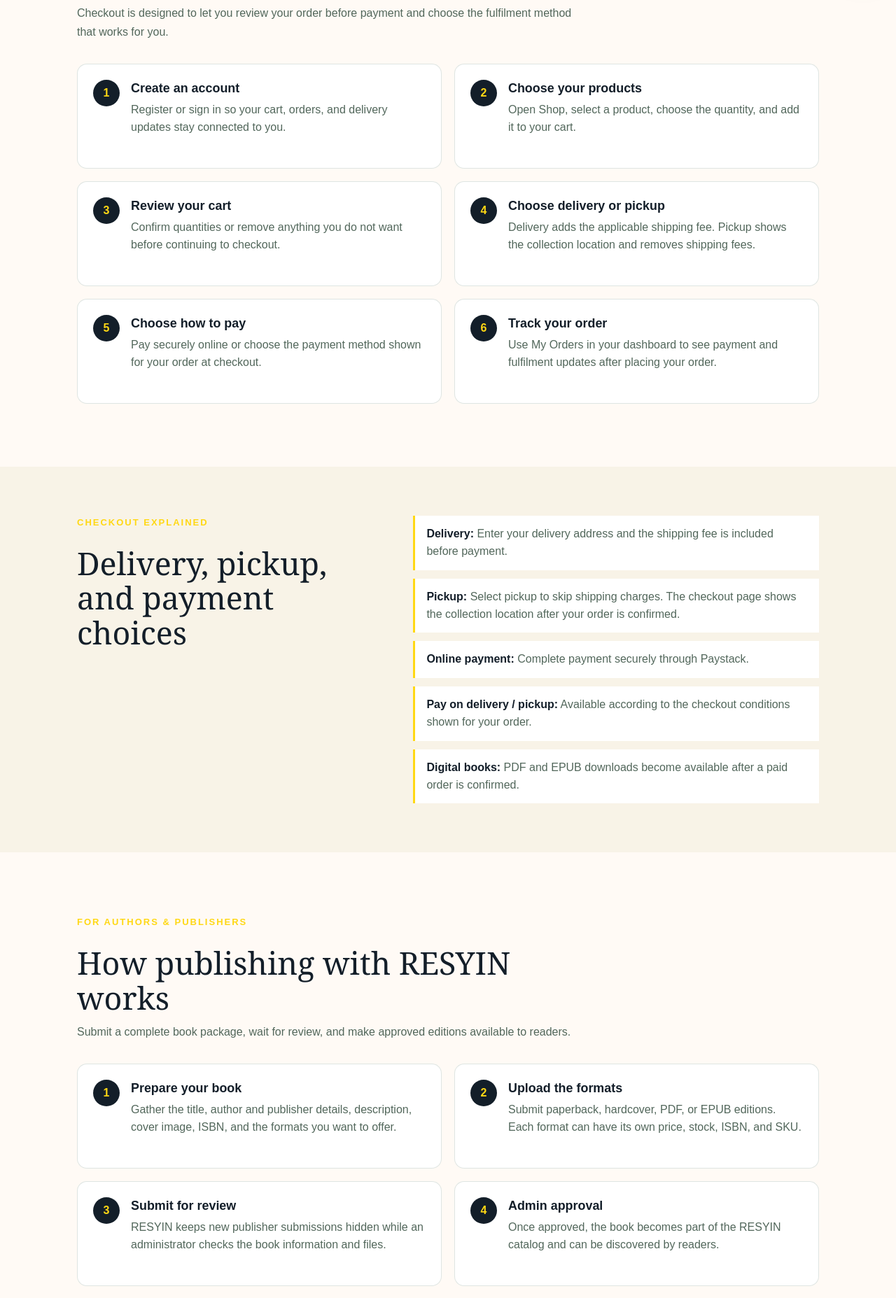
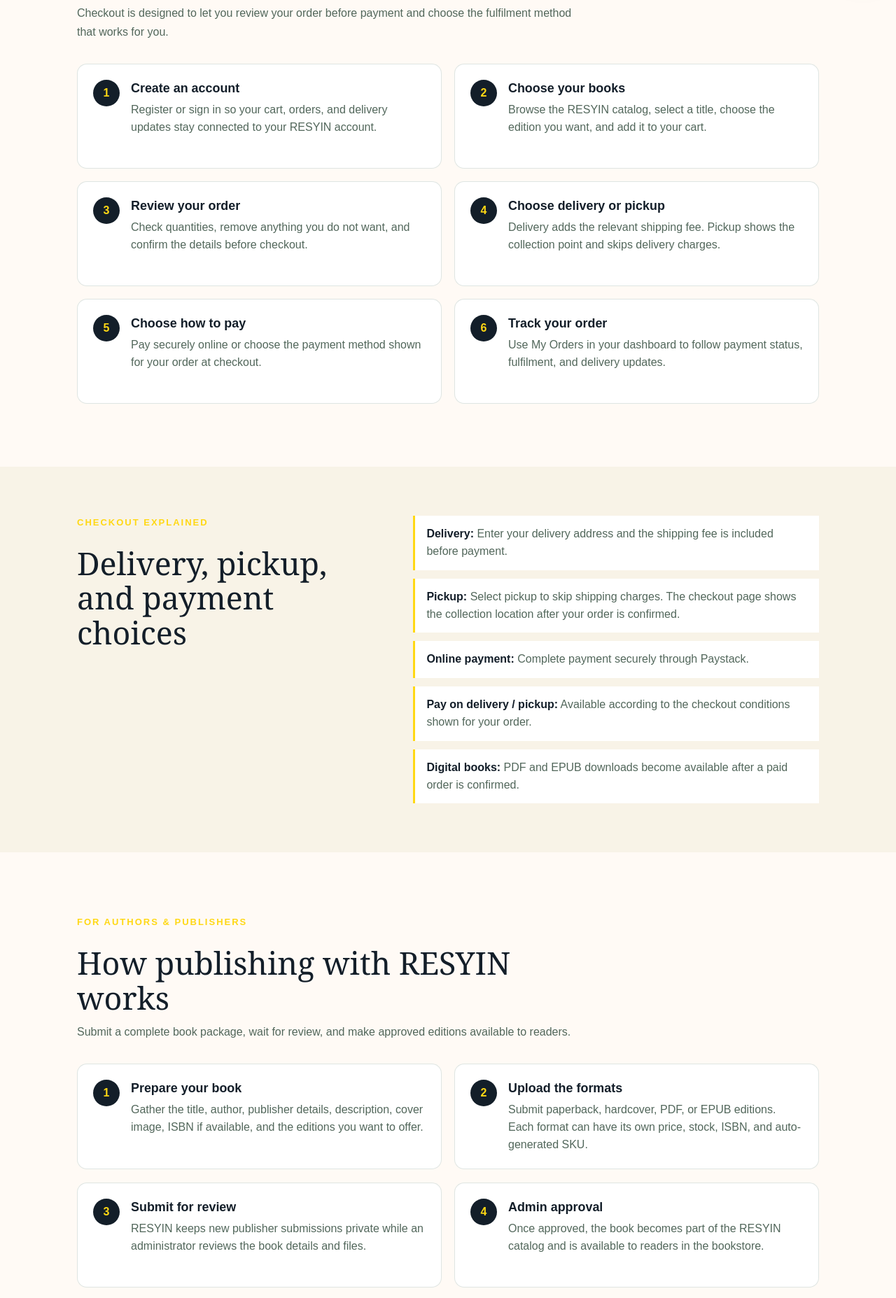
Before and after one commit to princebelieve/ResyinPublications, a React (Vite) app in the folder client/: page /how-to-use in a window 1280 px wide. Shown: the part 821-2676 px from the top of the page at 70% size. Built offline with nearby package versions, Linux system fonts and the light colour scheme; no server answers.

Commit message:
Project code cleaned

```diff
--- a/client/src/pages/HowToUse.jsx
+++ b/client/src/pages/HowToUse.jsx
@@ -3,20 +3,20 @@
 import Footer from "../components/Footer";
 
 const purchaseSteps = [
-  ["1", "Create an account", "Register or sign in so your cart, orders, and delivery updates stay connected to you."],
-  ["2", "Choose your products", "Open Shop, select a product, choose the quantity, and add it to your cart."],
-  ["3", "Review your cart", "Confirm quantities or remove anything you do not want before continuing to checkout."],
-  ["4", "Choose delivery or pickup", "Delivery adds the applicable shipping fee. Pickup shows the collection location and removes shipping fees."],
+  ["1", "Create an account", "Register or sign in so your cart, orders, and delivery updates stay connected to your RESYIN account."],
+  ["2", "Choose your books", "Browse the RESYIN catalog, select a title, choose the edition you want, and add it to your cart."],
+  ["3", "Review your order", "Check quantities, remove anything you do not want, and confirm the details before checkout."],
+  ["4", "Choose delivery or pickup", "Delivery adds the relevant shipping fee. Pickup shows the collection point and skips delivery charges."],
   ["5", "Choose how to pay", "Pay securely online or choose the payment method shown for your order at checkout."],
-  ["6", "Track your order", "Use My Orders in your dashboard to see payment and fulfilment updates after placing your order."],
+  ["6", "Track your order", "Use My Orders in your dashboard to follow payment status, fulfilment, and delivery updates."],
 ];
 
 const publisherSteps = [
-  ["Prepare your book", "Gather the title, author and publisher details, description, cover image, ISBN, and the formats you want to offer."],
-  ["Upload the formats", "Submit paperback, hardcover, PDF, or EPUB editions. Each format can have its own price, stock, ISBN, and SKU."],
-  ["Submit for review", "RESYIN keeps new publisher submissions hidden while an administrator checks the book information and files."],
-  ["Admin approval", "Once approved, the book becomes part of the RESYIN catalog and can be discovered by readers."],
-  ["Reach readers", "Customers can purchase the physical editions or download the PDF/EPUB after a paid order is confirmed."],
+  ["Prepare your book", "Gather the title, author, publisher details, description, cover image, ISBN if available, and the editions you want to offer."],
+  ["Upload the formats", "Submit paperback, hardcover, PDF, or EPUB editions. Each format can have its own price, stock, ISBN, and auto-generated SKU."],
+  ["Submit for review", "RESYIN keeps new publisher submissions private while an administrator reviews the book details and files."],
+  ["Admin approval", "Once approved, the book becomes part of the RESYIN catalog and is available to readers in the bookstore."],
+  ["Reach readers", "Customers can purchase physical editions or download the approved PDF/EPUB after payment is confirmed."],
 ];
 
 export default function HowToUse() {
--- a/client/src/pages/PrivacyPolicy.jsx
+++ b/client/src/pages/PrivacyPolicy.jsx
@@ -5,12 +5,12 @@
 export default function PrivacyPolicy() {
   return <><Navbar /><main className="page" style={{ maxWidth: 900, margin: "0 auto", padding: "40px 20px" }}>{policyLinks}<h1>Privacy Policy</h1><p style={{ color: "#666", marginBottom: 20 }}>Last updated: 2026-09-08</p>
     <h2>Who is responsible for your information</h2><p>RESYIN Publications operates this website and is responsible for the personal information described in this policy. Contact us at <a href="mailto:info@resyinpublications.com">info@resyinpublications.com</a>, WhatsApp +2349041441646 or +2348034621513, or through our <a href="/contact">Contact Support</a> page.</p>
-    <h2>Information we collect</h2><ul><li>Account details such as your name, email address, phone number, password credentials, and profile information.</li><li>Order and delivery details such as products ordered, delivery address, country, city, contact number, order history, and support messages.</li><li>Payment and refund records, including payment reference, amount, payment status, and transaction date. Card and bank credentials are processed by Paystack and are not stored by us.</li><li>Information you submit through contact, enquiry, review, registration, or support forms, including files or photos you choose to send us.</li><li>Technical information needed to operate and secure the website, such as device, browser, IP address, session information, and push-notification subscription data if you enable notifications.</li></ul>
-    <h2>How we use information</h2><ul><li>To create and manage accounts, fulfil orders, process payments and refunds, deliver products, and provide customer support.</li><li>To send necessary order, account-verification, password-reset, security, and service communications.</li><li>To prevent fraud, protect our services, resolve disputes, maintain records, and comply with legal or accounting obligations.</li><li>To improve our products, website, and customer experience. We do not sell personal information.</li></ul>
+    <h2>Information we collect</h2><ul><li>Account details such as your name, email address, phone number, password credentials, and profile information.</li><li>Order and delivery details such as books ordered, delivery address, country, city, contact number, order history, and support messages.</li><li>Payment and refund records, including payment reference, amount, payment status, and transaction date. Card and bank credentials are processed by Paystack and are not stored by us.</li><li>Information you submit through contact, enquiry, review, registration, publisher application, or support forms, including files or photos you choose to send us.</li><li>Technical information needed to operate and secure the website, such as device, browser, IP address, session information, and push-notification subscription data if you enable notifications.</li></ul>
+    <h2>How we use information</h2><ul><li>To create and manage accounts, fulfil book orders, process payments and refunds, deliver books, and provide customer support.</li><li>To send necessary order, account-verification, password-reset, security, and service communications.</li><li>To prevent fraud, protect our services, resolve disputes, maintain records, and comply with legal or accounting obligations.</li><li>To improve our bookstore, website, and customer experience. We do not sell personal information.</li></ul>
     <h2>Payments and service providers</h2><p>We use Paystack to process online payments. When you pay, Paystack processes the payment information under its own privacy notice and security controls. We may also use hosting, cloud storage, email, notification, delivery, and customer-support providers where necessary to run our services. We share only the information reasonably needed for the service they provide or where law requires it.</p>
     <h2>Google Sign-In and Google data</h2><p>If you choose Google Sign-In, we receive the basic account information you approve, such as your name, email address, and profile image, to authenticate you and provide your RESYIN Publications account. We do not use Google user data for advertising, sell it, or use it to determine eligibility for credit, employment, housing, insurance, or other sensitive decisions.</p><p>Our official email system may use Gmail API credentials only to send account-verification, password-reset, and important service emails from our official support account. This permission is used for transactional email delivery and is not used to read, search, store, or access the contents of customers’ Gmail inboxes.</p>
     <h2>Retention and security</h2><p>We retain information only for as long as reasonably needed to provide services, maintain records, resolve disputes, prevent fraud, meet legal obligations, and enforce our agreements. We use reasonable organisational and technical safeguards; however, no online system can be guaranteed completely secure. Keep your password private and contact us promptly if you believe your account has been accessed without permission.</p><p>We use secure, time-limited order-confirmation links to help customers access order information after checkout. These links are designed to protect order and delivery information and may expire or be usable only once.</p>
-    <h2>Account deletion and retention</h2><p>Users may request deletion of their account. Where an account deletion request is received, we may review it before action is taken, and we may keep certain records where required for legal, tax, fraud, delivery, support, or operational reasons. This includes records needed to fulfil orders, protect against disputes or abuse, meet legal obligations, or maintain the integrity of our platform.</p><p>In some cases, an account may be temporarily deactivated or marked for deletion before permanent removal. We may also permanently delete accounts after an approved retention period or when an administrator approves immediate permanent deletion. When a user account is permanently deleted, we remove the user record and related session or cart data, where applicable, while retaining only information that we are legally required or reasonably required to keep.</p>
+    <h2>Account deletion and retention</h2><p>Users may request deletion of their account. Where an account deletion request is received, we may review it before action is taken, and we may keep certain records where required for legal, tax, fraud, delivery, support, or operational reasons. This includes records needed to fulfil book orders, protect against disputes or abuse, meet legal obligations, or maintain the integrity of our platform.</p><p>In some cases, an account may be temporarily deactivated or marked for deletion before permanent removal. We may also permanently delete accounts after an approved retention period or when an administrator approves immediate permanent deletion. When a user account is permanently deleted, we remove the user record and related session or cart data, where applicable, while retaining only information that we are legally required or reasonably required to keep.</p>
     <h2>Your choices and rights</h2><p>Subject to applicable law, you may ask us to access, correct, delete, or restrict certain personal information, or object to certain processing. You can opt out of non-essential marketing communications using the unsubscribe option where provided or by contacting us. You can disable browser or device notifications at any time in your device or browser settings.</p>
     <h2>Policy changes</h2><p>We may update this policy when our practices or legal obligations change. We will publish the current version on this page and update the date above.</p>
   </main></>;
```
Also changed, not shown: client/src/pages/RefundPolicy.jsx (+5 -5 lines), client/src/pages/TermsConditions.jsx (+6 -6 lines).
